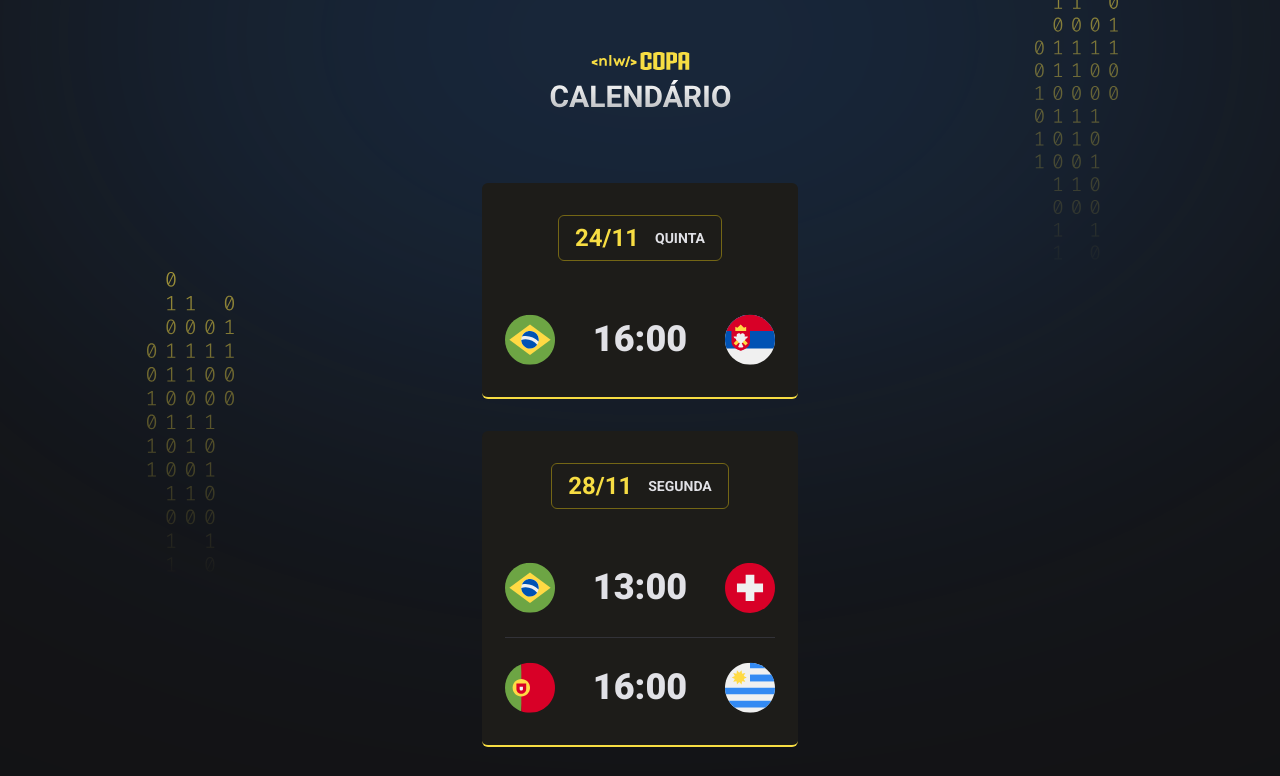
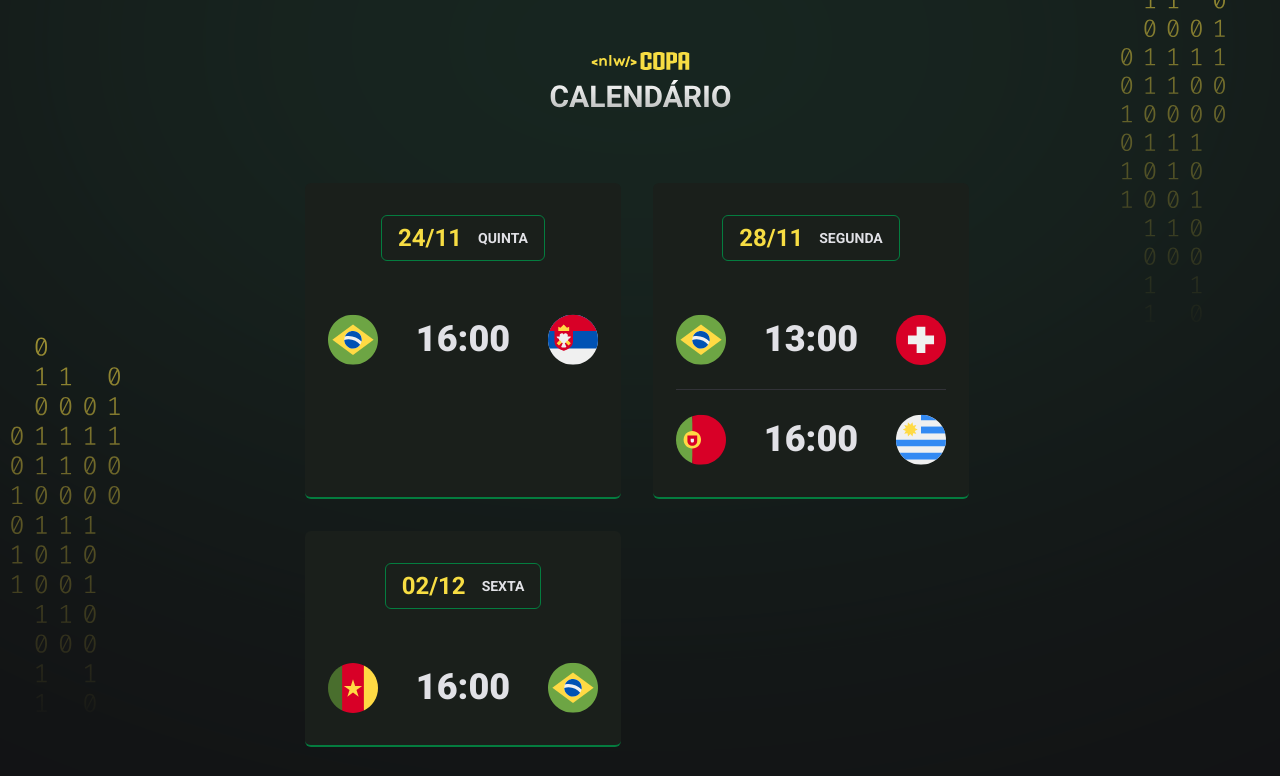
Before and after one commit to cristian-sbardelotto/NLW-World-Cup-10, a plain HTML site: page index.html in a window 1280 px wide. Shown: the top 776 px of the page. Drawn offline with Linux system fonts and the light colour scheme.

Commit message:
feat(colors): added diferent colors to the site and refactored the site

```diff
--- a/index.html
+++ b/index.html
@@ -12,9 +12,14 @@
   <link href="https://fonts.googleapis.com/css2?family=Roboto:wght@700;900&display=swap" rel="stylesheet">
 </head>
 
-<body>
+<body class="green">
   <div id="app">
+    <header>
+      <img src="./assets/logo.svg" alt="Logo da NLW" />
+    </header>
+    <main class="cards">
 
+    </main>
   </div>
 
   <script src="./main.js"></script>
--- a/main.js
+++ b/main.js
@@ -8,9 +8,11 @@ function createGame(player1, hour, player2) {
   `;
 }
 
+let delay = -0.3;
 function createCard(date, day, games) {
+  delay = delay + 0.3
   return `
-    <div class="card">
+    <div class="card" style='animation-delay: ${delay}s'>
       <h2>${date}<span>${day}</span></h2>
       <ul>
         ${games}
@@ -19,17 +21,12 @@ function createCard(date, day, games) {
   `;
 }
 
-document.querySelector('#app').innerHTML = `
-<header>
-  <img src="./assets/logo.svg" alt="Logo da NLW" />
-</header>
-<main class="cards">
-  ${createCard('24/11', 'quinta', createGame('brazil', '16:00', 'serbia'))}
-  ${createCard('28/11', 'segunda', createGame('brazil', '13:00', 'switzerland')
-    +
-    createGame('portugal', '16:00', 'uruguay')
-  )}
-  ${createCard('02/12', 'sexta', createGame('cameroon', '16:00', 'brazil'))}
-  ${createCard('06/12', 'terça', createGame('brazil', '16:00', 'cameroon'))}
-  </main>
-`;
+document.querySelector('.cards').innerHTML =
+  createCard('24/11', 'quinta', createGame('brazil', '16:00', 'serbia')) +
+  createCard(
+    '28/11',
+    'segunda',
+    createGame('brazil', '13:00', 'switzerland') +
+      createGame('portugal', '16:00', 'uruguay')
+  ) +
+  createCard('02/12', 'sexta', createGame('cameroon', '16:00', 'brazil'));
--- a/style.css
+++ b/style.css
@@ -2,6 +2,27 @@
   margin: 0;
   padding: 0;
   box-sizing: border-box;
+}
+
+:root {
+  --card-color-primary: #f7dd43;
+  --card-title-border-color: #746615;
+  --card-bg-color: #1d1c19;
+  --bg: url(./assets/bg-yellow.svg);
+}
+
+body.blue {
+  --card-color-primary: #338af3;
+  --card-title-border-color: #338af3;
+  --card-bg-color: #202024;
+  --bg: url(./assets/bg-blue.svg);
+}
+
+body.green {
+  --card-color-primary: #047c3f;
+  --card-title-border-color: #047c3f;
+  --card-bg-color: #1a1f1b;
+  --bg: url(./assets/bg-green.svg);
 }
 
 ul {
@@ -9,10 +30,7 @@ ul {
 }
 
 body {
-  background-color: #121214;
-  background-image: url(./assets/bg.svg);
-  background-position-x: center;
-  background-position-y: -715px;
+  background: #121214 var(--bg) no-repeat top center/cover;
 }
 
 body * {
@@ -21,7 +39,8 @@ body * {
 
 #app {
   width: fit-content;
-  margin: 52px auto;
+  margin: auto;
+  padding-top: 52px;
 }
 
 header {
@@ -39,8 +58,8 @@ header {
   padding: 32px 23px;
   text-align: center;
 
-  background: #1d1c19;
-  border-bottom: 2px solid #f7dd43;
+  background: var(--card-bg-color);
+  border-bottom: 2px solid var(--card-color-primary);
   border-radius: 6px;
 }
 
@@ -51,7 +70,7 @@ header {
   align-items: center;
 
   padding: 8px 16px;
-  border: 1px solid #746615;
+  border: 1px solid var(--card-title-border-color);
   border-radius: 6px;
 
   width: fit-content;
@@ -93,3 +112,38 @@ header {
   padding-top: 24px;
   border-top: 1px solid #323238;
 }
+
+.card ul li span:hover,
+.card ul li img:hover,
+.card h2:hover {
+  transform: scale(1.1);
+}
+
+.card ul li span,
+.card ul li img,
+.card h2 {
+  transition: transform 0.2s;
+}
+
+.card {
+  animation: appear 0.5s;
+}
+
+@keyframes appear {
+  0% {
+    transform: translateY(-50px);
+    opacity: 0;
+  }
+
+  100% {
+    opacity: 1;
+  }
+}
+
+@media (min-width: 700px) {
+  .cards {
+    max-width: 670px;
+    flex-direction: row;
+    flex-wrap: wrap;
+  }
+}
```
Also changed, not shown: assets/bg-blue.svg (added), assets/bg-green.svg (added), assets/bg-yellow.svg (added), assets/bg.svg (deleted).
